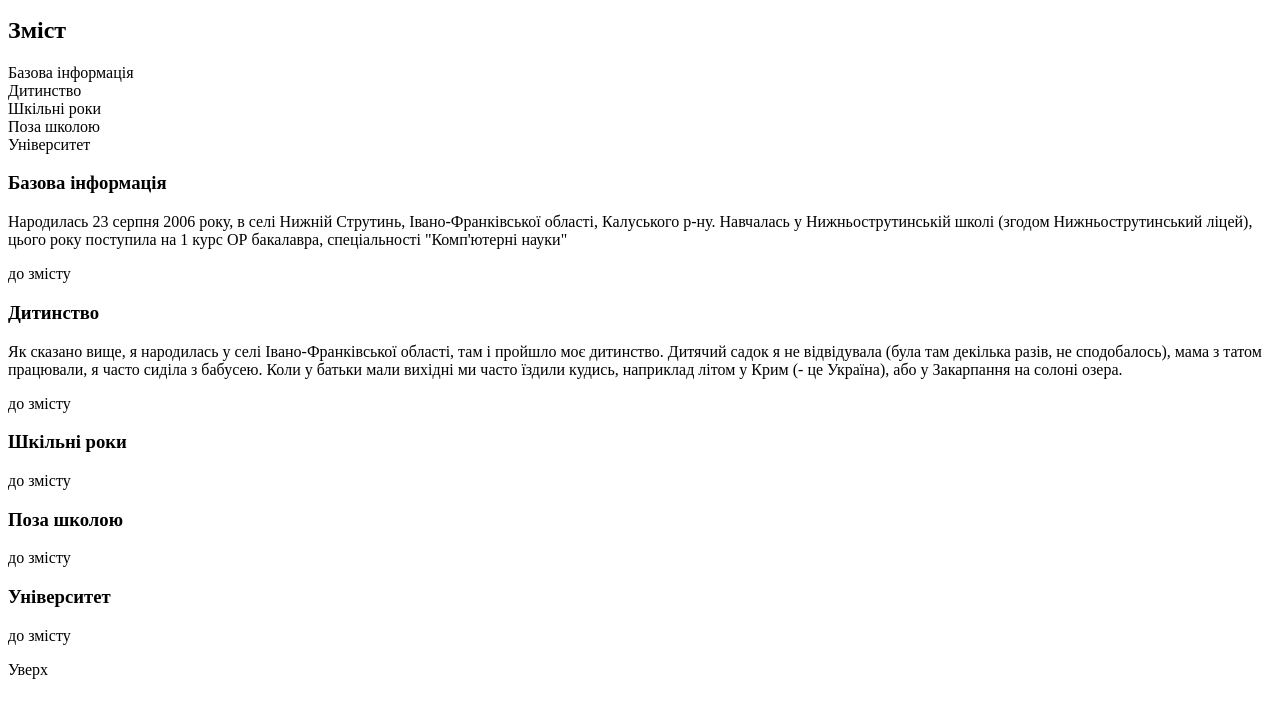
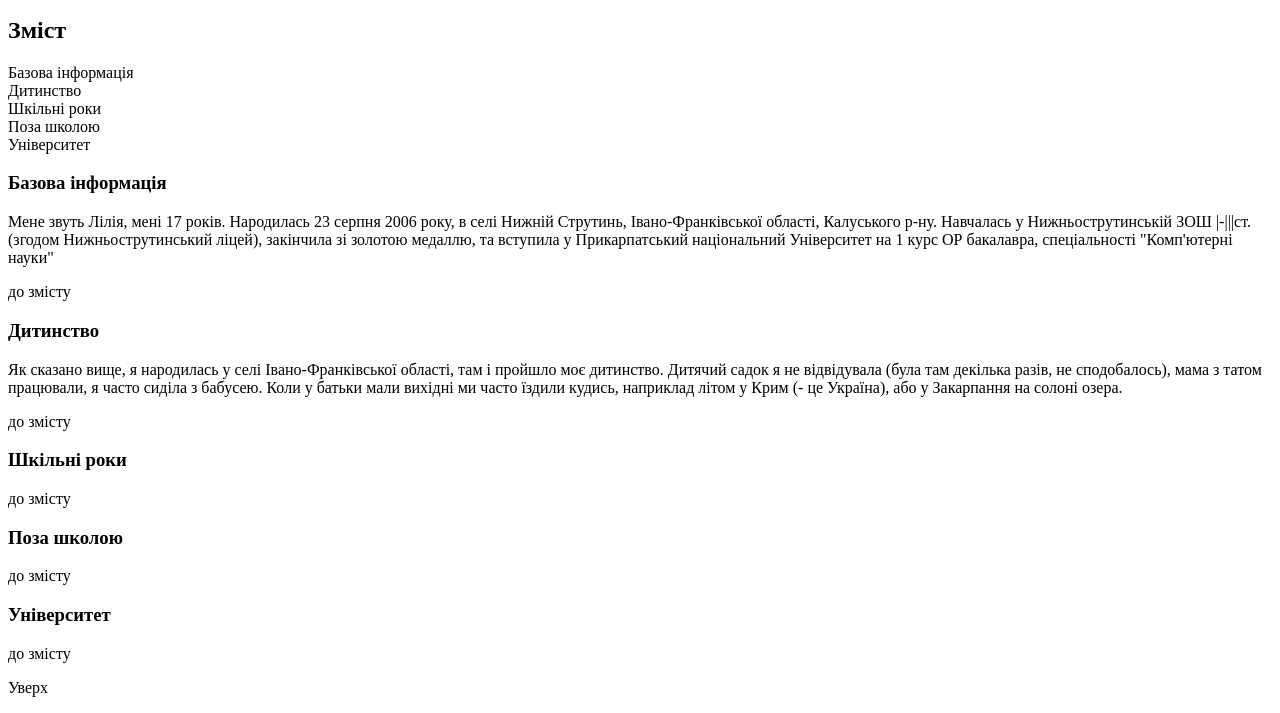
Before and after one commit to leliiaaa/practical, a plain HTML site: page practical/biography.html in a window 1280 px wide. Shown: the part 101-814 px from the top of the page. Drawn offline with Linux system fonts and the light colour scheme.

Commit message:
практична 1

```diff
--- a/practical/biography.html
+++ b/practical/biography.html
@@ -19,9 +19,9 @@
 
 
     <h3>Базова інформація</h3>
-    <p>Народилась 23 серпня 2006 року, в селі Нижній Струтинь, Івано-Франківської області, Калуського р-ну.
-        Навчалась у Нижньострутинській школі (згодом Нижньострутинський ліцей), цього року поступила на 1 курс ОР бакалавра,
-        спеціальності "Комп'ютерні науки" </p>
+    <p>Мене звуть Лілія, мені 17 років. Народилась 23 серпня 2006 року, в селі Нижній Струтинь, Івано-Франківської області, Калуського р-ну.
+        Навчалась у Нижньострутинській ЗОШ |-|||ст. (згодом Нижньострутинський ліцей), закінчила зі золотою медаллю,
+        та вступила у Прикарпатський національний Університет на 1 курс ОР бакалавра, спеціальності "Комп'ютерні науки" </p>
 
     <p>до змісту</p>
 
```
